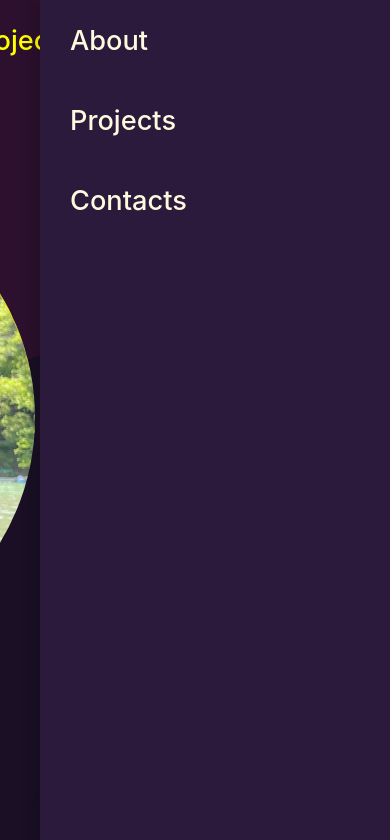
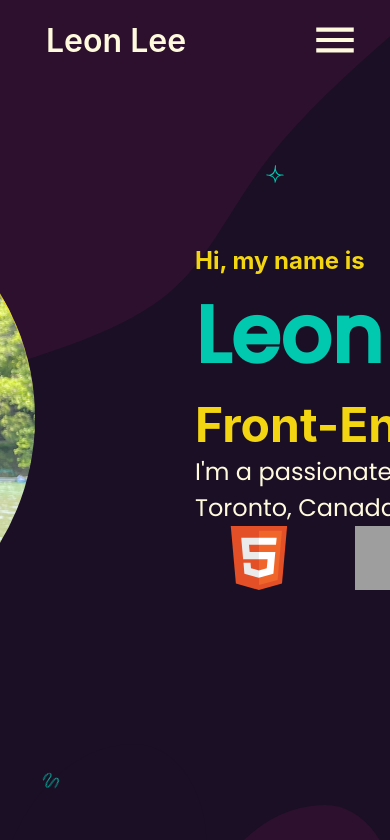
Before and after one commit to TackWooLee-Leon/Leon-s-Site, a React (Create React App) app: page / in a window 390 px wide. Shown: the top 840 px of the page. Built offline with nearby package versions, Linux system fonts and the light colour scheme; grey boxes are pictures that could not be loaded.

Commit message:
Make navbar responsive

```diff
--- a/src/Components/NavBar.js
+++ b/src/Components/NavBar.js
@@ -12,7 +12,8 @@ export default function NavBar() {
     <header>
 
       <nav>
-        <ul className={styles.sidebar}>
+        <ul className={isSidebarOpen ? styles.sidebarOpen : styles.sidebar}>
+            <li className={styles.buttons} onClick={toggleSidebar}><a><svg xmlns="http://www.w3.org/2000/svg" height="50" viewBox="0 -960 960 960" fill="#FFFADE" width="50"><path d="m256-200-56-56 224-224-224-224 56-56 224 224 224-224 56 56-224 224 224 224-56 56-224-224-224 224Z"/></svg></a></li>
             <li><a href="#about">About</a></li>
             <li><a href="#projects">Projects</a></li>
             <li><a href="#contacts">Contacts</a></li>
@@ -20,10 +21,10 @@ export default function NavBar() {
         <div className={styles.navContainer}>
             <ul>
                 <li><a>Leon Lee</a></li>
-                <li><a href="#about">About</a></li>
-                <li><a href="#projects">Projects</a></li>
-                <li><a href="#contacts">Contacts</a></li>
-                <li onClick={toggleSidebar}><a><svg xmlns="http://www.w3.org/2000/svg" height="50" viewBox="0 -960 960 960" fill="#FFFADE" width="50"><path d="M120-240v-80h720v80H120Zm0-200v-80h720v80H120Zm0-200v-80h720v80H120Z"/></svg></a></li>
+                <li className={styles.hideOnMobile}><a href="#contacts">Contacts</a></li>
+                <li className={styles.hideOnMobile}><a href="#about">About</a></li>
+                <li className={styles.hideOnMobile}><a href="#projects">Projects</a></li>
+                <li className={`${styles.buttons} ${styles.hideOnPC}`} onClick={toggleSidebar}><a><svg xmlns="http://www.w3.org/2000/svg" height="50" viewBox="0 -960 960 960" fill="#FFFADE" width="50"><path d="M120-240v-80h720v80H120Zm0-200v-80h720v80H120Zm0-200v-80h720v80H120Z"/></svg></a></li>
             </ul>
         </div>
       </nav>
--- a/src/Components/NavBar.module.css
+++ b/src/Components/NavBar.module.css
@@ -35,14 +35,14 @@ nav a {
 
 
 /* side-bar menu */
-.sidebar{
+.sidebarOpen{
     position: fixed;
     top: 0;
     right: 0;
     margin: 0;
     padding: 0;
     height: 100vh;
-    width: 350px;
+    width: 300px;
     z-index: 999;
     background-color: #2c1a3d;
     box-shadow: -10px 0 10px rgba(0, 0, 0, 0.1);
@@ -50,6 +50,12 @@ nav a {
     flex-direction: column;
     align-items: flex-start;
     justify-content: flex-start;
+    transition: right 0.5s ease-in;
+}
+
+.sidebar {
+    display: none;
+
 }
 
 .sidebar li{
@@ -64,9 +70,27 @@ nav a {
     width: 100%;
 }
 
+.buttons {
+    cursor: pointer;
+}
+
 @media (max-width: 900px) {
-    .navLinksWrapper{
+    .hideOnMobile{
         display: none;
     }
+    .hideOnPC{
+        display: flex;
+    }
+    }
 
+@media (min-width: 901px) {
+    .hideOnPC{
+        display: none;
     }
+}
+
+@media (max-width: 430px) {
+    .sidebarOpen{
+        width: 100%;
+    }
+}
```
